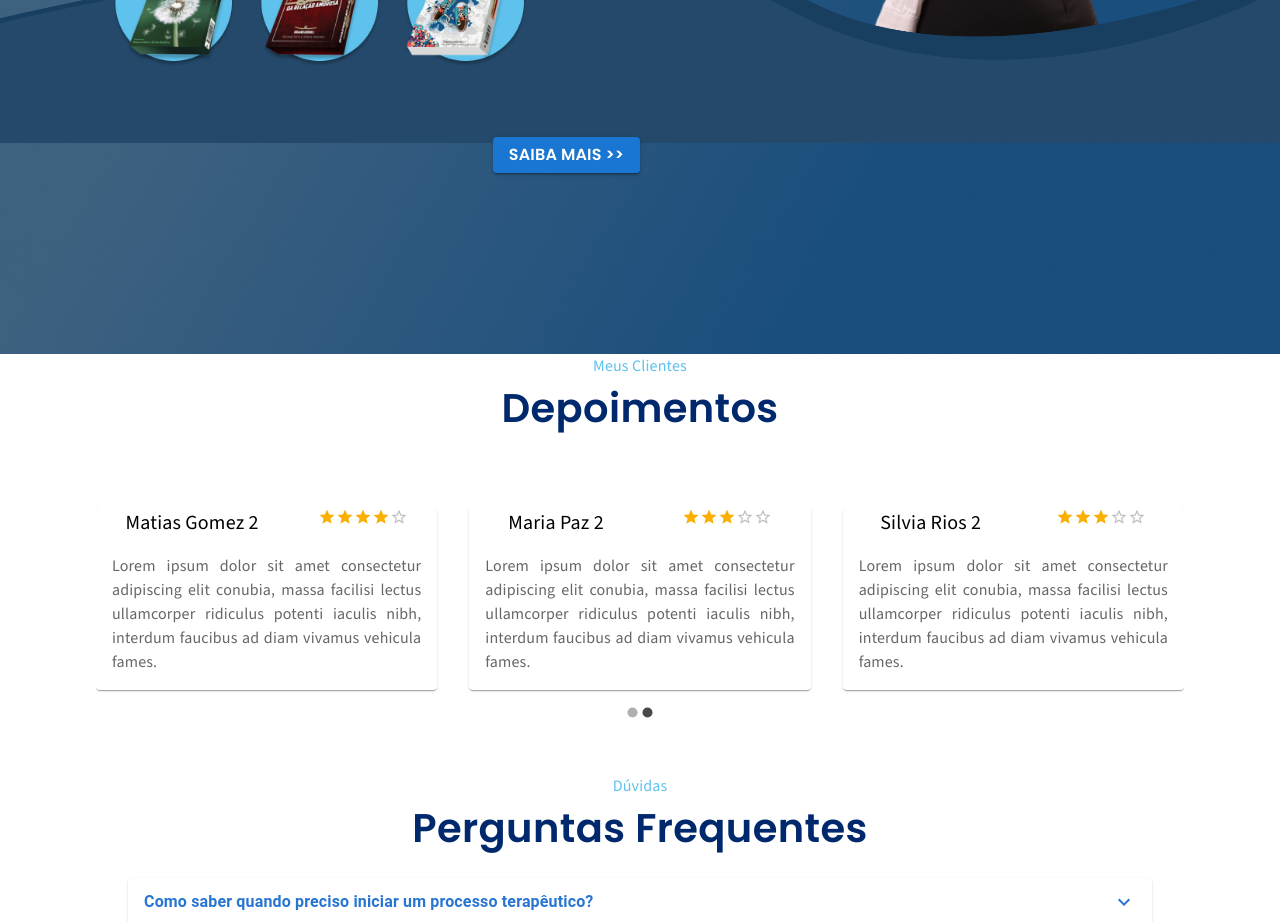
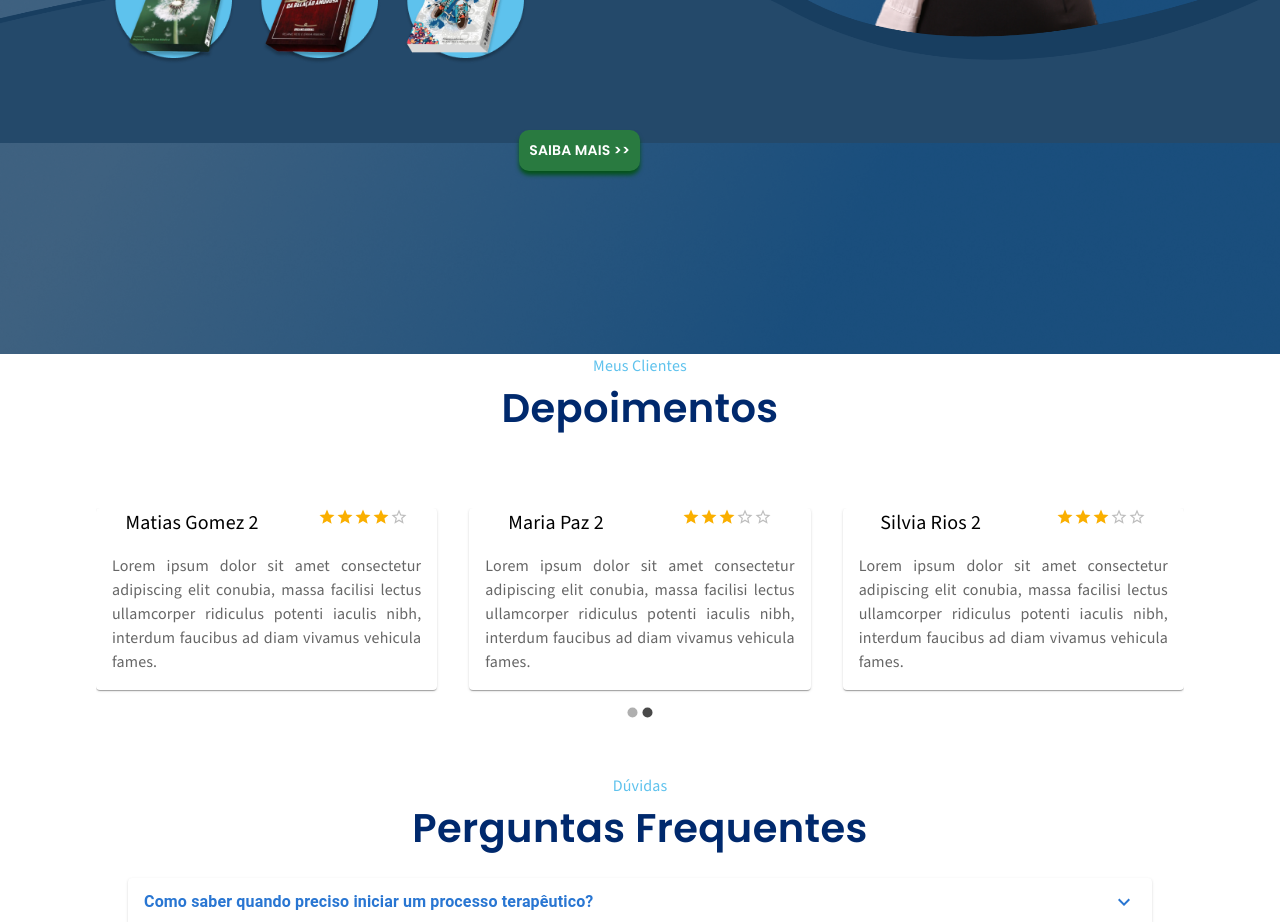
Before and after one commit to AlexandreNMota/greicy-lp, a React (Vite) app: page / in a window 1280 px wide. Shown: the part 3780-4702 px from the top of the page. Built offline with nearby package versions, Linux system fonts and the light colour scheme.

Commit message:
autorias

```diff
--- a/src/components/produtos/saiba-mais-button/saiba-mais-button.css
+++ b/src/components/produtos/saiba-mais-button/saiba-mais-button.css
@@ -1,15 +1,15 @@
 .saiba-mais-button {
-  position: relative;
-  bottom: 50%;
-  z-index: 2;
-  background-color: #297a40;
-  box-shadow: #04531a 0px 4px 4px;
-  border-radius: 10px;
-  padding: 10px;
+  position: relative !important;
+  bottom: 50% !important;
+  z-index: 2 !important;
+  background-color: #297a40 !important;
+  box-shadow: #04531a 0px 4px 4px !important;
+  border-radius: 10px !important;
+  padding: 10px !important;
 }
 .saiba-mais-button:hover {
-  background-color: green;
+  background-color: green !important;
 }
 .saiba-mais-text {
-  font-size: 14px;
+  font-size: 14px !important;
 }
--- /dev/null
+++ b/src/pages/autorias/autorias.css
@@ -0,0 +1,7 @@
+.box-grid-1 {
+  display: flex;
+  flex-direction: column;
+  justify-content: center;
+  align-items: center;
+  width: 70%;
+}
--- a/src/pages/autorias/index.tsx
+++ b/src/pages/autorias/index.tsx
@@ -16,6 +16,7 @@ import GreicyModel from "../../assets/greicy-top-model.png";
 import bgWaveProdutos from "../../assets/bg-produtos-wave.png";
 import livros from "../../assets/livros.png";
 import { produtosDescription } from "../../constantes/description";
+import "./autorias.css";
 export const Autorias = () => {
   return (
     <Section id="productos-section">
@@ -34,15 +35,7 @@ export const Autorias = () => {
         <ImageContainer src={sign} classe="sign-produtos" />
         <GridContainer>
           <GridItem xs={6} flexAround={true} directionFlex="column">
-            <Box
-              sx={{
-                display: "flex",
-                flexDirection: "column",
-                justifyContent: "center",
-                alignItems: "center",
-                width: "70%",
-              }}
-            >
+            <Box className="box-grid-1">
               <BigText
                 text="Autorias"
                 branco={true}
@@ -63,7 +56,7 @@ export const Autorias = () => {
                 justifyContent: "flex-end",
               }}
             >
-              <SaibaMaisButton onClick={() => {}} />
+              <SaibaMaisButton />
             </Box>
           </GridItem>
           <GridItem xs={6} flexStart={true}>
```
